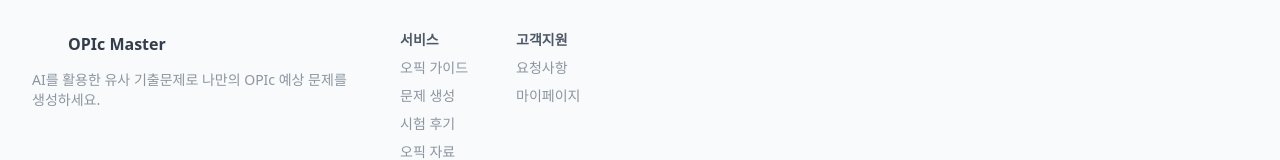
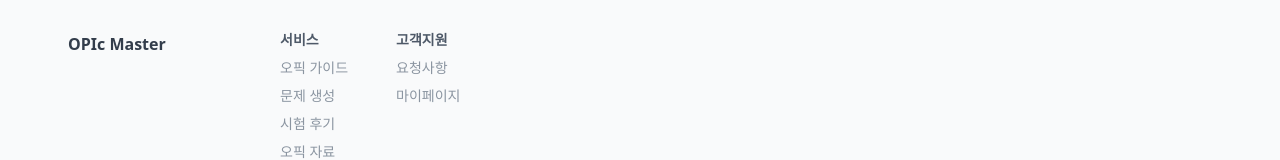
Before and after one commit to monicayoon418-star/OPIc-Master, a Next.js app: page / in a window 1280 px wide. Shown: the part 2357-2517 px from the top of the page. Built offline with nearby package versions, Linux system fonts and the light colour scheme; no server answers; the database is empty; some icons are missing; a web font is replaced by a local one.

Commit message:
fix: 푸터 설명 문구 제거

```diff
--- a/components/layout/Footer.tsx
+++ b/components/layout/Footer.tsx
@@ -15,9 +15,6 @@
               </div>
               <span className="font-bold text-toss-gray800">OPIc Master</span>
             </div>
-            <p className="text-sm text-toss-gray500 keep-all max-w-xs">
-              AI를 활용한 유사 기출문제로 나만의 OPIc 예상 문제를 생성하세요.
-            </p>
           </div>
 
           {/* 서비스 */}
```
